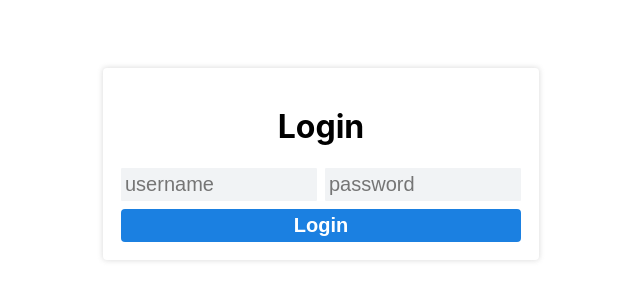
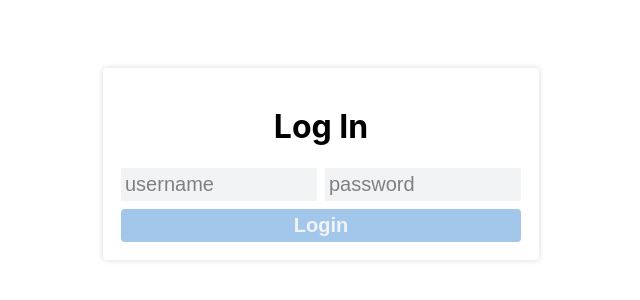
Before and after one commit to ryan-olejnik/login-app, a React (Create React App) app in the folder front-end/: page / in a window 1280 px wide. Shown: the part 156-456 px from the top of the page, without its empty margins (319-959 px from the left). Built offline with nearby package versions, Linux system fonts and the light colour scheme.

Commit message:
Grey out submit button if username or password fields are empty - Set initial state of username and passwords to empty strings (so that they are always controlled inputs, even when empty)

```diff
--- a/front-end/src/components/Button.js
+++ b/front-end/src/components/Button.js
@@ -1,22 +1,29 @@
 import React from 'react';
-import styled from 'styled-components'
+import styled, { css } from 'styled-components'
 import PropTypes from 'prop-types';
 
 const StyledButton = styled.button`
   color: white;
-  background-color: #1b80e1;
   border-radius: 4px;
   border: none;
   padding: 0.25em 1em;
   font-size: 20px;
   font-weight: 600;
   cursor: pointer;
+
+  background-color: #1b80e1;
+  ${props => props.disabled && css`
+    color: #f2f3f5;
+    background-color: #a2c7ea;
+    cursor: default;
+  `}
 `
 
 const Button = (props) => {
   return (
     <StyledButton
       onClick={props.onClick}
+      disabled={props.disabled}
     >
       {props.text}
     </StyledButton>
--- a/front-end/src/components/LoginForm.js
+++ b/front-end/src/components/LoginForm.js
@@ -9,7 +9,7 @@ import { setUsername, setPassword } from '../actions/usersActionCreators';
 import { connect } from 'react-redux';
 
 
-const RootContainer = styled.div`
+const Form = styled.form`
   position: absolute;
   top: 40%;
   left: 50%;
@@ -48,6 +48,10 @@ const Input = styled.input`
   :not(:last-child) {
     margin-right: 8px;
   }
+
+  ::placeholder {
+    color: #808080;
+  }
 `
 
 class LoginForm extends React.Component {
@@ -61,7 +65,12 @@ class LoginForm extends React.Component {
     this.handleInputChange = this.handleInputChange.bind(this);
   }
 
-  handleLogin() {
+  handleLogin(event) {
+    event.preventDefault();
+    if (!this.props.username || !this.props.password) {
+      return;
+    }
+
     this.setState({ loading: true })
     auth.login(this.props.username, this.props.password)
     .then(res => {
@@ -101,14 +110,15 @@ class LoginForm extends React.Component {
 
   render() {
     return (
-      <RootContainer>
-        <Header>Login</Header>
+      <Form onSubmit={this.handleLogin}>
+        <Header>Log In</Header>
         <InputContainer>
           <Input
             name='username'
             error={!!this.state.errorMessage}
             onChange={this.handleInputChange}
             placeholder='username'
+            required
             value={this.props.username}
           />
           <Input
@@ -117,15 +127,17 @@ class LoginForm extends React.Component {
             type='password'
             onChange={this.handleInputChange}
             placeholder='password'
+            required
             value={this.props.password}
           />
         </InputContainer>
         {this.renderErrorMessage()}
         <Button
-          onClick={this.handleLogin}
           text='Login'
+          type='submit'
+          disabled={!this.props.username || !this.props.password}
         />
-      </RootContainer>
+      </Form>
     );
   }
 }
--- a/front-end/src/reducers/initialState.js
+++ b/front-end/src/reducers/initialState.js
@@ -1,4 +1,4 @@
 export const usersInitialState = {
-  username: null,
-  password: null
+  username: '',
+  password: ''
 }
```
